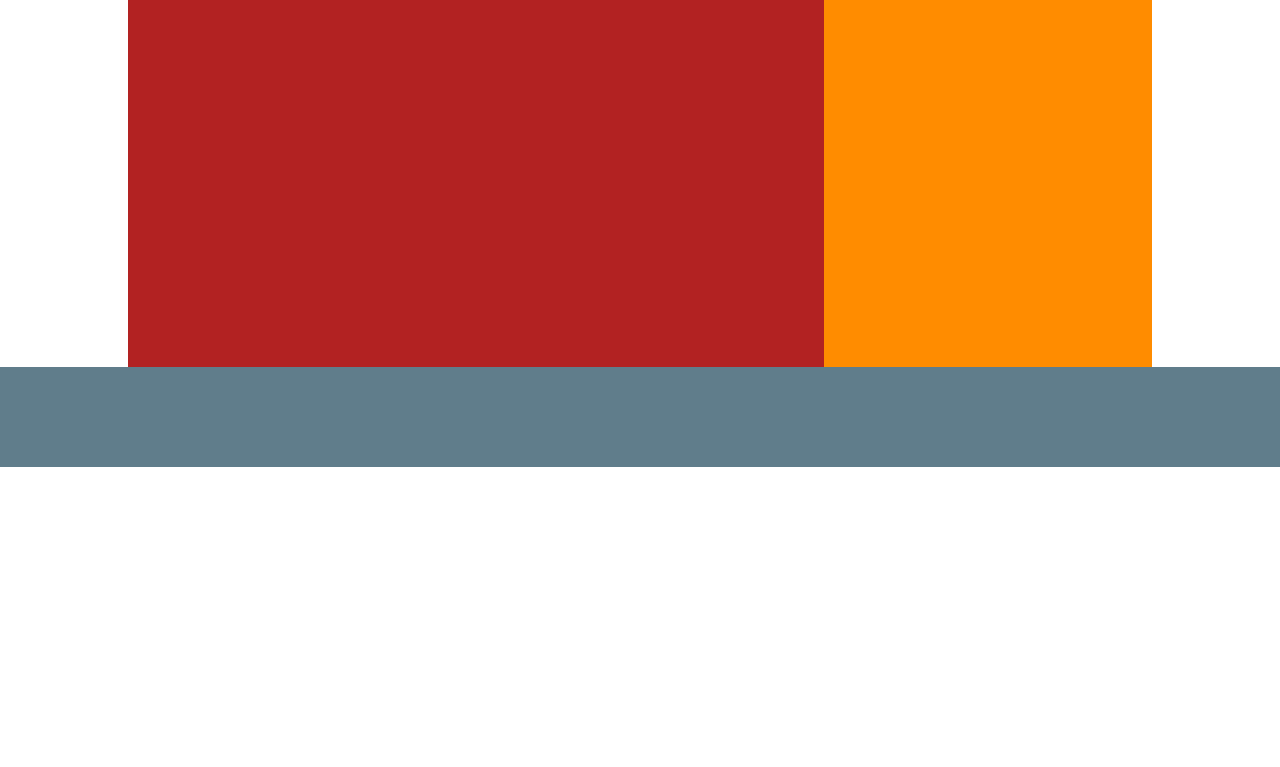
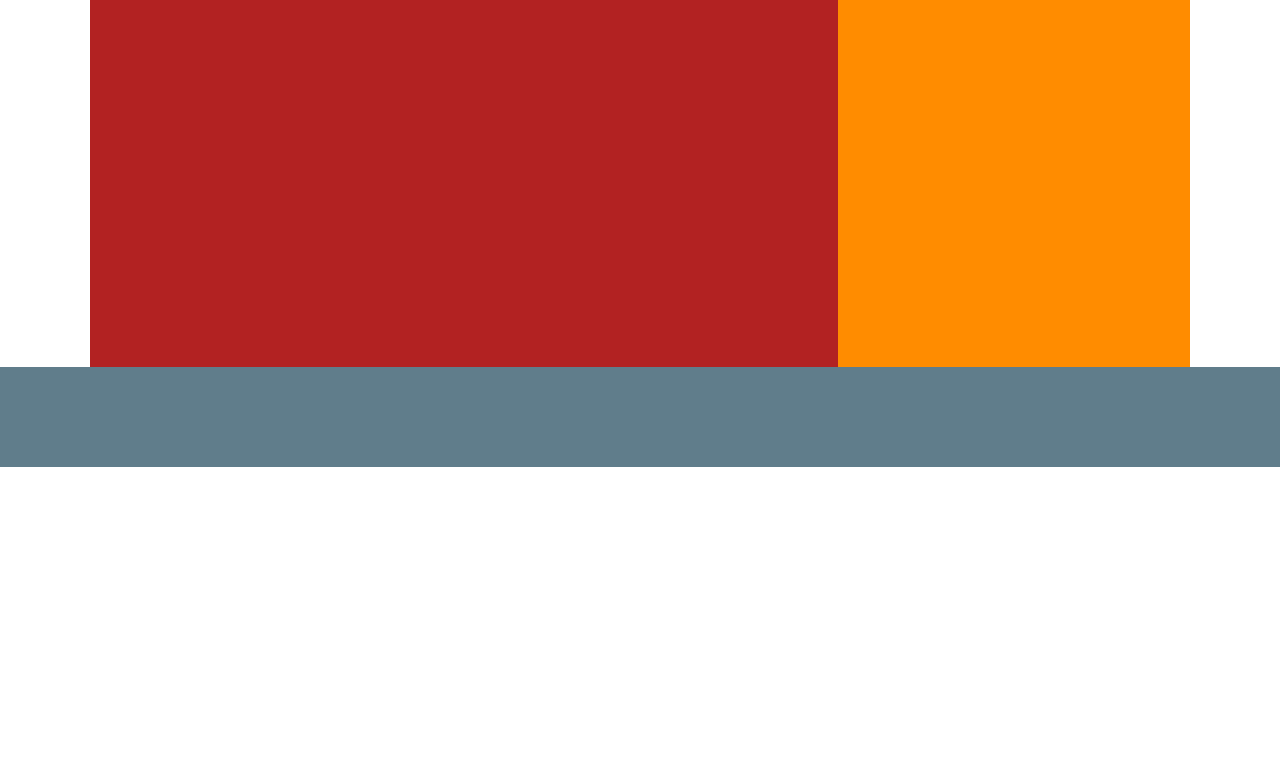
Before and after one commit to srichsun/Front-End-Lab, a plain HTML site: page index.html in a window 1280 px wide. Shown: the part 33-800 px from the top of the page. Drawn offline with Linux system fonts and the light colour scheme.

Commit message:
6.2 adaptive page layout

```diff
--- a/css/style.css
+++ b/css/style.css
@@ -1,8 +1,6 @@
 /*-------------------container------------------*/
 
 .container {
-    width: 80%;
-    max-width: 1200px;
     margin-left: auto;
     margin-right: auto;
     position: relative;
@@ -57,6 +55,10 @@
 
 @media ( min-width: 768px) {
     /*when screen bigger than 768px*/
+    .container {
+        width: 720px;
+    }
+
     .content {
         width: 68%;
         float: left;
@@ -85,6 +87,18 @@
 
 }
 
+@media (min-width: 992px) {
+    .container {
+        width: 920px;
+    }
+}
+
+@media (min-width: 1200px) {
+    .container {
+        width: 1100px;
+    }
+}
+
 /*--------------------footer--------------------*/
 
 .site-footer {
```
